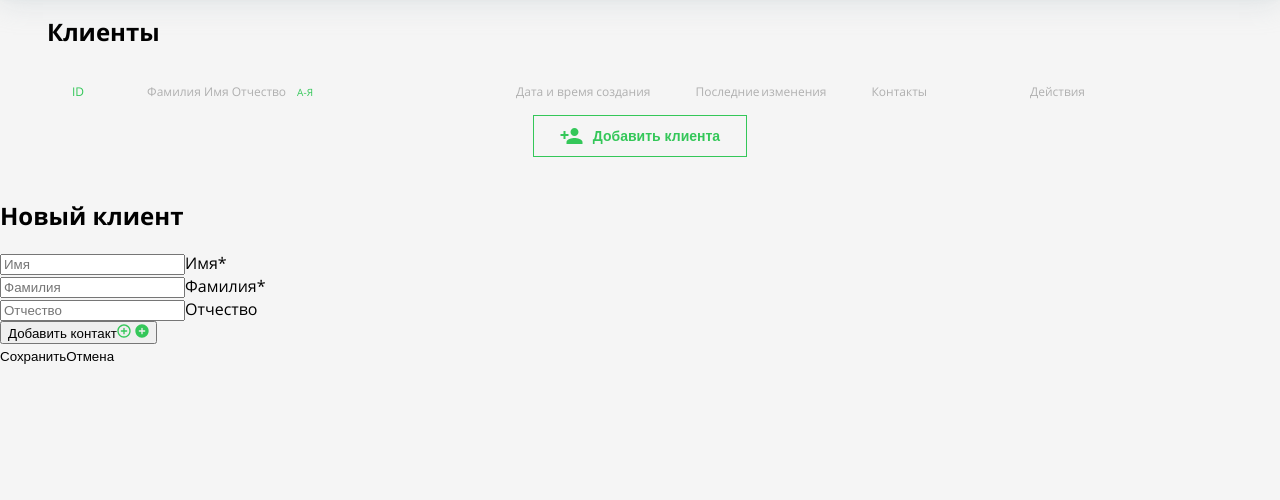
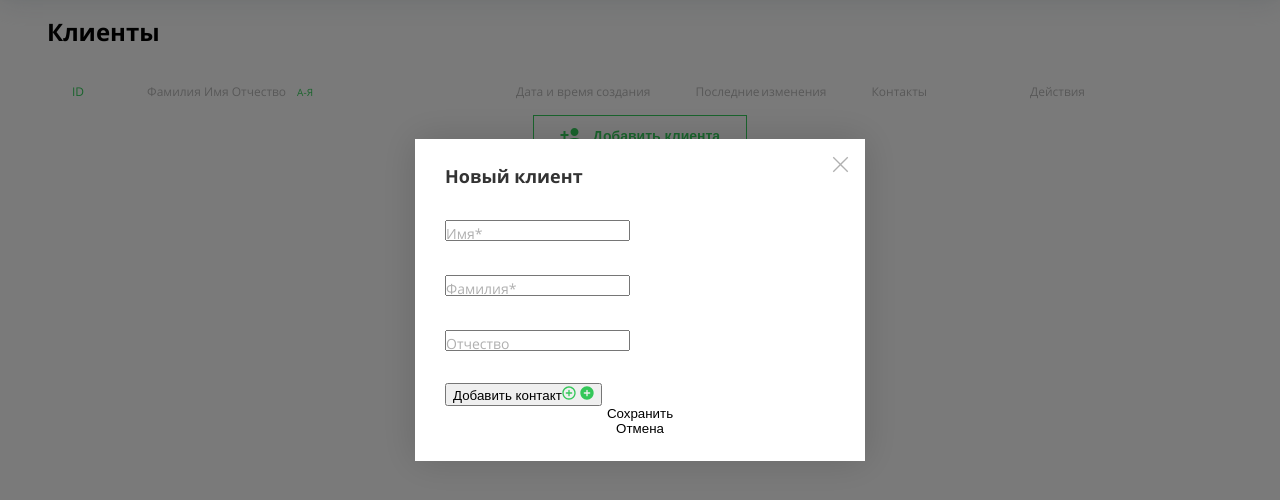
Before and after one commit to msattarman/clients-app, a plain HTML site: page client/index.html in a window 1280 px wide. Both pictures are taken after a click on the button "Добавить клиента". Shown: the part 100-600 px from the top of the page. Drawn offline with Linux system fonts and the light colour scheme.

Commit message:
create style for modal

```diff
--- /dev/null
+++ b/client/css/modal.css
@@ -0,0 +1,76 @@
+.modal-active {
+   animation: fade .2s ease-in-out .2s forwards;
+
+}
+
+@keyframes fade {
+   0% {
+      opacity: 0;
+   }
+   25% {
+      opacity: 0.25;
+   }
+   50% {
+      opacity: 0.5;
+   }
+   75% {
+      opacity: 0.75;
+   }
+   100% {
+      opacity: 1;
+   }
+}
+
+.modal__close {
+   position: absolute;
+   right: 15px;
+   top: 15px;
+   width: 20px;
+   height: 20px;
+   background-image: url('../img/close.svg');
+   background-repeat: no-repeat;
+   background-position: center center;
+}
+
+.modal__title {
+   margin: 0;
+   margin-bottom: 30px;
+   font-size: 18px;
+   font-weight: 700;
+   color: var(--color-black3);
+}
+
+.modal__form {
+   width: 390px;
+   display: flex;
+   flex-direction: column;
+}
+
+.form-floating {
+   position: relative;
+   margin-bottom: 32px;
+}
+
+.form-floating > label {
+   position: absolute;
+   top: 0;
+   left: 0;
+   height: 100%;
+   font-size: 14px;
+   padding-top: 5px;
+   pointer-events: none;
+   border: 1px solid transparent;
+   transform-origin: 0 0;
+   transition: opacity .1s ease-in-out, transform .1s ease-in-out;
+   color: var(--color-silver-chalice);
+}
+
+.form-floating > .modal__input:focus~label,
+.form-floating > .modal__input:not(:placeholder-shown)~label {
+   top: -10px;
+   transform: scale(.85) translate(.15rem, -.5rem);
+}
+
+.modal__input::placeholder {
+   font-size: 0;
+}
--- a/client/css/settings.css
+++ b/client/css/settings.css
@@ -62,6 +62,7 @@ a {
 }
 
 :root {
+   --color-black3: #333333;
    --color-white: #ffffff;
    --color-wild-cand: #f5f5f5;
    --color-silver-chalice: #b0b0b0;
@@ -73,3 +74,29 @@ a {
    margin: 0 auto;
    padding: 0 15px;
 }
+
+.site-modal {
+   position: absolute;
+   overflow-x: auto;
+   cursor: pointer;
+   top: 0;
+   left: 0;
+   width: 100%;
+   height: 100%;
+   background: #00000080;
+   opacity: 0;
+}
+
+.site-modal__content {
+   max-width: 450px;
+   cursor: auto;
+   position: absolute;
+   padding: 25px 30px;
+   top: 50%;
+   left: 50%;
+   transform: translate(-50%, -50%);
+   margin: 0 auto;
+   box-shadow: 0px 0px 35px rgb(0, 0, 0, 0.15);
+   background-color: var(--color-white);
+   opacity: 0;
+}
--- a/client/css/style.css
+++ b/client/css/style.css
@@ -1,3 +1,4 @@
 @import './settings.css';
 @import './header.css';
 @import './clientsSection.css';
+@import './modal.css';
--- a/client/js/addClient.js
+++ b/client/js/addClient.js
@@ -12,5 +12,15 @@ export const addClientModal = () => {
    modal.append(modalContent);
    modalContent.append(createForm.modalClose, createForm.modalTitle, createForm.form);
 
+   createForm.modalClose.addEventListener('click', () => {
+      modal.remove();
+   })
+
+   document.addEventListener('click', (e) => {
+      if (e.target == modal) {
+         modal.remove();
+      }
+   });
+
    return modal;
 }
```
Also changed, not shown: client/img/close.svg (added).
